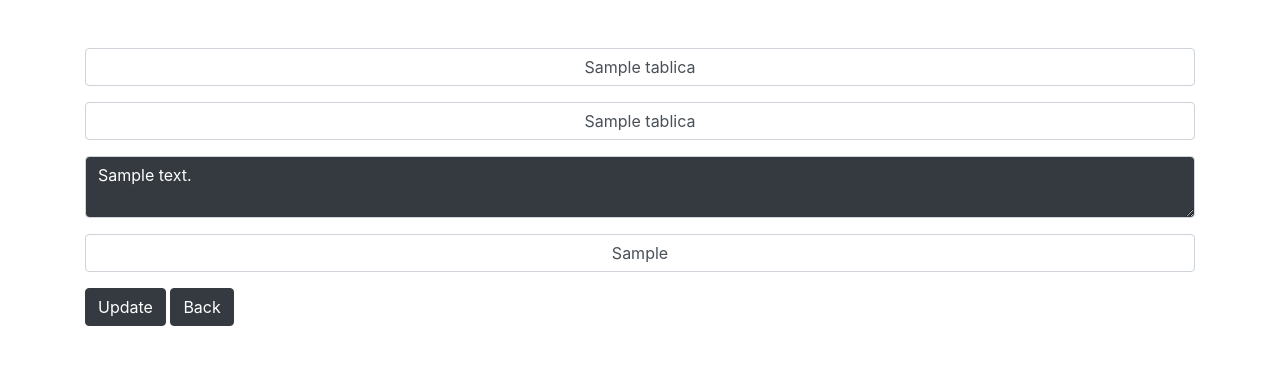
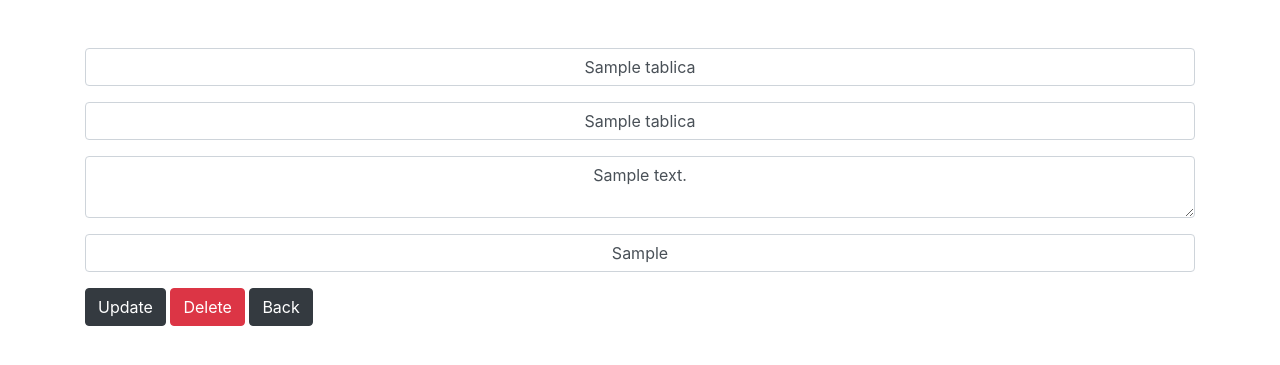
Before and after one commit to Jonaszekk/Project-Stormwind-Blog, a PHP site: page /tablica/edit.php in a window 1280 px wide. Shown: the top 365 px of the page. Run offline with PHP 8.4, Linux system fonts and the light colour scheme; tables that the repository leaves empty or names only in its code hold one stand-in row (values such as "Sample post"); some libraries are stand-ins or nearby versions.

Commit message:
Update edit.php

```diff
--- a/tablica/edit.php
+++ b/tablica/edit.php
@@ -28,11 +28,12 @@
 <!-- Subtitle -->
 <input type="text" name="subtitle" placeholder="Pod tytuł" class="form-control my-3  text-black text-center" value="<?php echo $q['subtitle'];?>">
 <!-- Content -->
-<textarea name="content" class="form-control my-3 bg-dark text-white"><?php echo $q['content'];?></textarea>
+<textarea name="content" class="form-control my-3  text-black text-center"><?php echo $q['content'];?></textarea>
 <!-- Zdjęcie -->
 <input type="text" name="kontakt" placeholder="Kontakt" class="form-control my-3 text-black text-center" value="<?php echo $q['kontakt'];?>">
 
              <button name="update" class="btn btn-dark" >Update</button>
+             <button class="btn btn-danger" name="delete">Delete</button>
             <a href="tablica.php" button name="back"  class="btn btn-dark"> Back </button></a>
         </form>
 <?php }?>
```
